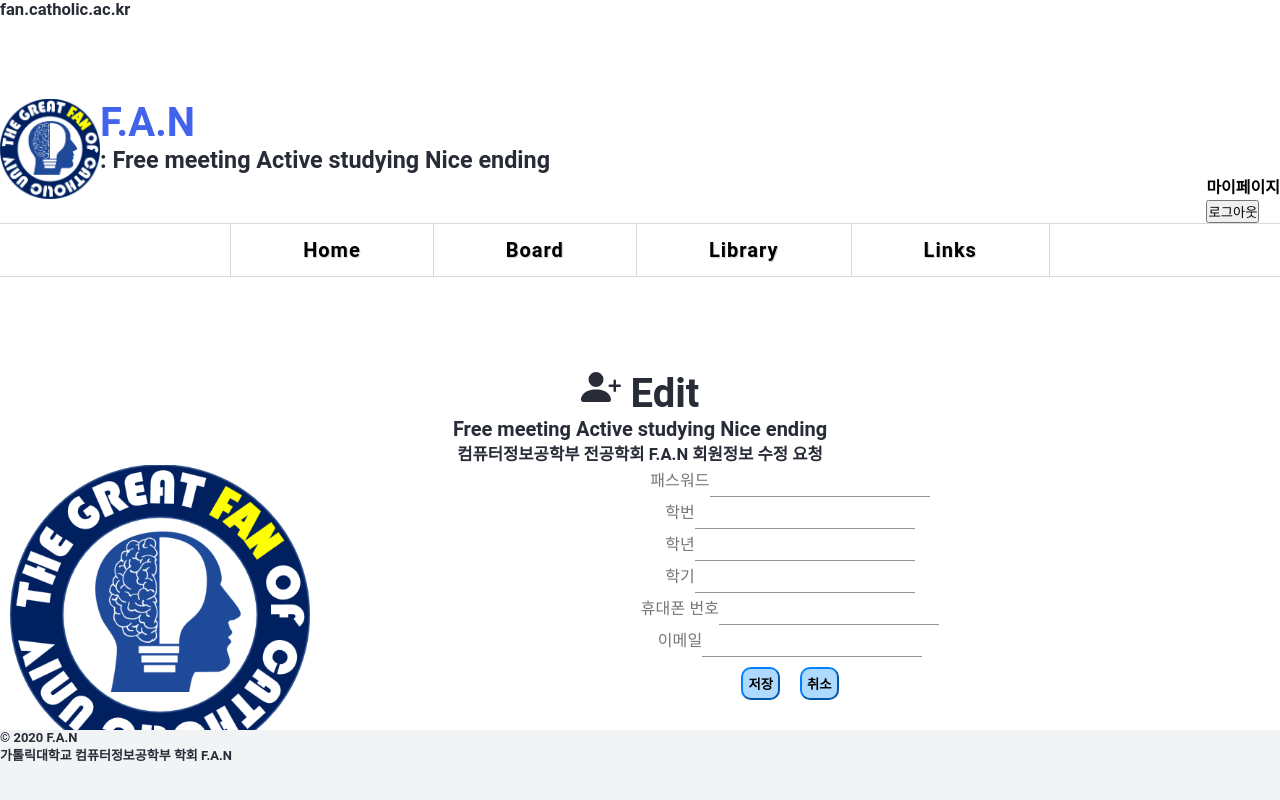
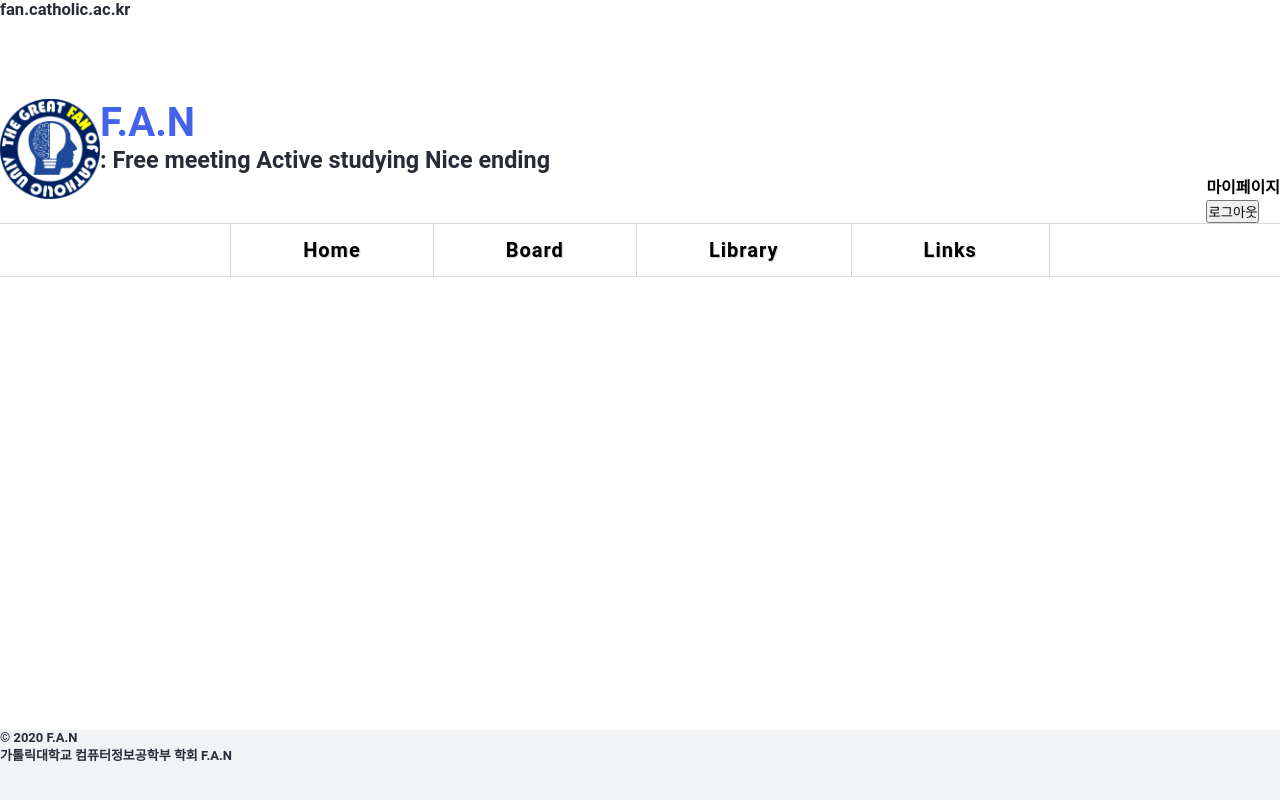
Before and after one commit to fancuk/fan.catholic.ac.kr-frontend, a React (Create React App) app: page /edit in a window 1280 px wide. Built offline with nearby package versions, Linux system fonts and the light colour scheme.

Commit message:
fan.catholic.ac.kr-frontend-21 마이페이지 / 기본 틀 + axios 포함

```diff
--- a/src/App.js
+++ b/src/App.js
@@ -2,7 +2,6 @@ import React, { Component } from 'react';
 import { BrowserRouter as Router, Route, Switch } from "react-router-dom";
 import Header from "./components/views/Header/Header";
 import Profile from "./components/views/Profile/Profile";
-import Edit from "./components/views/Profile/Edit";
 import Register from "./components/views/Register/Register";
 import Login from "./components/views/Login/Login";
 import Logout from "./components/views/Logout/LogoutButton";
@@ -28,7 +27,7 @@ const App = () => {
                     <Switch>
                         {/*<Route path="/home" component={MainSlider}/>*/}
                         <Route path="/register" component={Register}/>
-                        <Route path="/edit" component={Edit}/>
+                        {/*<Route path="/edit" component={Edit}/>*/}
                         <Route path="/profile" component={Profile}/>
                         <Route path="/login" component={Login}/>
                         <Route path="/logout" component={Logout}/>
--- a/src/components/views/Profile/Edit.js
+++ /dev/null
@@ -1,176 +0,0 @@
-import React, { useState } from "react";
-import styled from 'styled-components';
-import { Link, withRouter } from "react-router-dom"
-import logo from '../../logo.png';
-import Input from "@material-ui/core/Input";
-import FormLabel from "@material-ui/core/FormLabel";
-import { BsFillPersonPlusFill } from "react-icons/bs";
-//import axios from "axios";
-
-//let form = new FormData()
-
-//<참고>  - 마이페이지 : 회원정보 수정(학번, 비번, 전번, 이메일, 학년), 학기
-
-const Edit = () => {
-    const [pwd, setPwd] = useState("");
-    const [student_id, setStudent_id] = useState("");
-    const [grade, setGrade] = useState("");
-    const [semester, setSemester] = useState("");
-    const [phone, setPhone] = useState("");
-    const [email, setEmail] = useState("");
-
-    const setPwdText = e => {
-        setPwd(e.target.value);
-    };
-
-    const setStudent_idText = e => {
-        setStudent_id(e.target.value);
-    };
-    const setGradeText = e => {
-        setGrade(e.target.value);
-    };
-    const setSemesterText = e => {
-        setSemester(e.target.value);
-    };
-    const setPhoneText = e => {
-        const val = e.target.value.substr(0, 13);
-        let number = e.target.value.replace(/[^0-9]/g, "");
-        let phone = "";
-
-        if(e.target.value.length > 13)  {
-            e.target.value = val
-            return
-        }
-
-        if(number.length < 4) {
-            return number;
-        } else if(number.length < 7) {
-            phone += number.substr(0, 3);
-            phone += "-";
-            phone += number.substr(3);
-        } else if(number.length < 11) {
-            phone += number.substr(0, 3);
-            phone += "-";
-            phone += number.substr(3, 3);
-            phone += "-";
-            phone += number.substr(6);
-        } else {
-            phone += number.substr(0, 3);
-            phone += "-";
-            phone += number.substr(3, 4);
-            phone += "-";
-            phone += number.substr(7);
-        }
-        e.target.value = phone;
-        setPhone(e.target.value);
-    };
-    const setEmailText = e => {
-        setEmail(e.target.value);
-    };
-
-    const save = e => {
-        e.preventDefault();
-        const isKorean = /[A-Za-z0-9]/;
-        const isNumber = /[0-9]/;
-
-        if (!isNumber.test(student_id) || student_id.length !== 9) {
-            alert("학번을 다시 확인하세요.");
-        } else if (!isNumber.test(grade) || grade.length !== 1) {
-            alert("학년은 1~4학년 만 있습니다!! 다시 확인해주세요.")
-        } else if (!isNumber.test(semester) || semester.length !== 1) {
-            alert("1학기 혹은 2학기를 확인 해주세요")
-        } else if (!isNumber.test(phone) || phone.length !== 13) {
-            alert("휴대폰 번호를 다시 확인하세요.");
-        }
-    };
-
-    // form.append('pwd', pwd)
-    // form.append('name', name)
-    // form.append('student_id', student_id)
-    // form.append('grade', grade)
-    // form.append('semester', semester)
-    // form.append('phone', phone)
-    // form.append('email',email)
-    //
-    // axios.post(`http://fan.catholic.ac.kr/api/profile/edit`, form)
-    //     .then( response => {
-    //         console.log('response : ', JSON.stringify(response, null, 6))
-    //     }).catch( error => {
-    //     console.log('failed', error) })
-
-    return (
-        <Div>
-            <h1><BsFillPersonPlusFill />&nbsp;Edit</h1>
-            <h4>Free meeting Active studying Nice ending</h4>
-            <h5>컴퓨터정보공학부 전공학회 F.A.N 회원정보 수정 요청</h5>
-            <img src={logo}
-                 className="Login-logo"
-                 alt="logo"
-                 hspace="50"
-                 align="left"
-                 width="300px"
-                 height="300px"
-            />
-            <div className="Edit">
-                <form onSubmit={save}>
-                    <FormLabel htmlFor="pwd">패스워드</FormLabel>
-                    <Input
-                        name="pwd"
-                        id="pwd"
-                        onChange={setPwdText}
-                    /><br />
-                    <FormLabel htmlFor="student_id">학번</FormLabel>
-                    <Input
-                        name="student_id"
-                        id="student_id"
-                        onChange={setStudent_idText}
-                    /><br />
-                    <FormLabel htmlFor="grade">학년</FormLabel>
-                    <Input
-                        name="grade"
-                        id="grade"
-                        onChange={setGradeText}
-                    /><br />
-                    <FormLabel htmlFor="semester">학기</FormLabel>
-                    <Input
-                        name="semester"
-                        id="semester"
-                        onChange={setSemesterText}
-                    /><br />
-                    <FormLabel htmlFor="phone">휴대폰 번호</FormLabel>
-                    <Input
-                        name="phone"
-                        id="phone"
-                        onChange={setPhoneText}
-                    /><br />
-                    <FormLabel htmlFor="email">이메일</FormLabel>
-                    <Input
-                        name="email"
-                        id="email"
-                        onChange={setEmailText}
-                    /><br />
-                </form>
-                <Button onClick={save}>저장</Button>
-                <Link to="/profile">
-                    <Button>취소</Button>
-                </Link>
-            </div>
-        </Div>
-    );
-};
-const Div = styled.div`
-padding:10px;
-text-align:center;
-`;
-
-const Button = styled.button`
-    display:inline-block;
-    border-radius:10px;
-    border-color:#0080ff;
-    margin:10px;
-    padding:5px;
-    font-weight:600;
-    background-color:#afdaff;
-   `;
-
-export default withRouter(Edit);
--- a/src/components/views/Profile/Profile.js
+++ b/src/components/views/Profile/Profile.js
@@ -1,34 +1,150 @@
-import React from "react"
-import { Link, withRouter } from "react-router-dom"
-import styled from 'styled-components'
+import React, { Component } from 'react';
+import Axios from 'axios';
+import { withRouter, Link } from 'react-router-dom';
+import styled from "styled-components";
 
-function Home() {
-    return (
-        <Div>
-            <Link to="/edit">
-                <Button>수정</Button>
-            </Link>
-            <Link to="/rentbook">
-                <Button>내도서</Button>
-            </Link>
-        </Div>
-    )
 
+class Profile extends Component {
+    state = {
+        user_id:'',
+        user_pwd:'',
+        name:'',
+        student_id:'',
+        grade:'',
+        semester:'',
+        phone:'',
+        email: '',
+    };
+
+    constructor(props) {
+        super(props);
+        this.fetchUser();
+    }
+
+    fetchUser = async () => {
+        const {data: { user }} = (await Axios.get('fan.catholic.ac.kr:5000/api/profile/edit', { withCredentials: true }));
+        if (!user) {
+            this.props.history.push('/login');
+        }
+        this.setState({
+            user_id:user.user_id,
+            user_pwd:user.user_pwd,
+            name:user.name,
+            student_id:user.student_id,
+            grade:user.grade,
+            semester:user.semester,
+            phone:user.phone,
+            email: user.email,
+        });
+    }
+    handleInput = (e) => {
+        this.setState({
+            [e.target.name]: e.target.value
+        })
+    }
+// 수정이 되는 거와 안되는 것의 차이를 모르겠음
+    handleSubmit = async (e) => {
+        e.preventDefault();
+        const formData = new FormData();
+        formData.append('user_id', this.state.user_id);
+        formData.append('user_pwd', this.state.user_pwd);
+        formData.append('name', this.state.name);
+        formData.append('student_id', this.state.student_id);
+        formData.append('grade', this.state.grade);
+        formData.append('semester', this.state.semester);
+        formData.append('phone', this.state.phone);
+        formData.append('email', this.state.email);
+
+
+        const result = await Axios.post(`fan.catholic.ac.kr:5000/api/profile/update`, formData, { withCredentials: true });
+
+    }
+
+    handleDelete = async (e) => {
+        e.preventDefault();
+        if(window.confirm('정말 탈퇴하시겠습니까?')) {
+            await Axios.post(`fan.catholic.ac.kr:5000/api/profile/delete`, {} , { withCredentials: true });
+            this.props.history.push('/');
+        }
+    }
+
+    render() {
+        return (
+            <div>
+                <h2>MyPage - Profile </h2>
+                <form onSubmit={this.handleSubmit}>
+                    <Input
+                        type='text'
+                        name='user_id'
+                        placeholder='아이디'
+                        value={this.state.user_id}
+                        onInput={this.handleInput}
+                    />
+                    <Input
+                        type='text'
+                        name='user_pwd'
+                        placeholder='비밀번호'
+                        value={this.state.user_pwd}
+                        onInput={this.handleInput}
+                    />
+                    <Input
+                        type='text'
+                        name='name'
+                        placeholder='이름'
+                        value={this.state.name}
+                        onInput={this.handleInput}
+                    />
+                    <Input
+                        type='text'
+                        name='student_id'
+                        placeholder='학번'
+                        value={this.state.student_id}
+                        onInput={this.handleInput}
+                    />
+                    <Input
+                        type='text'
+                        name='semester'
+                        placeholder='학기'
+                        value={this.state.semester}
+                        onInput={this.handleInput}
+                    />
+                    <Input
+                        type='text'
+                        name='phone'
+                        placeholder='전화번호'
+                        value={this.state.phone}
+                        onInput={this.handleInput}
+                    />
+                    <Input
+                        type='text'
+                        name='email'
+                        placeholder='이메일'
+                        value={this.state.email}
+                        onInput={this.handleInput}
+                    />
+                    <Button>수정</Button>
+                    <Button onClick={this.handleDelete}>탈퇴</Button>
+                </form>
+            </div>
+
+        );
+    }
 }
 
-const Div = styled.div`
-padding:10px;
-text-align:center;
-`;
-
-const Button = styled.button`
-    display:inline-block;
+const Button =styled.button`
+    display:display;
     border-radius:10px;
     border-color:#0080ff;
     margin:10px;
     padding:5px;
     font-weight:600;
     background-color:#afdaff;
-   `;
+    text-align: center;
+    `;
 
-export default withRouter(Home)
+const Input = styled.input`
+padding:15px;
+margin:30px;
+`;
+
+export default withRouter(Profile);
```
